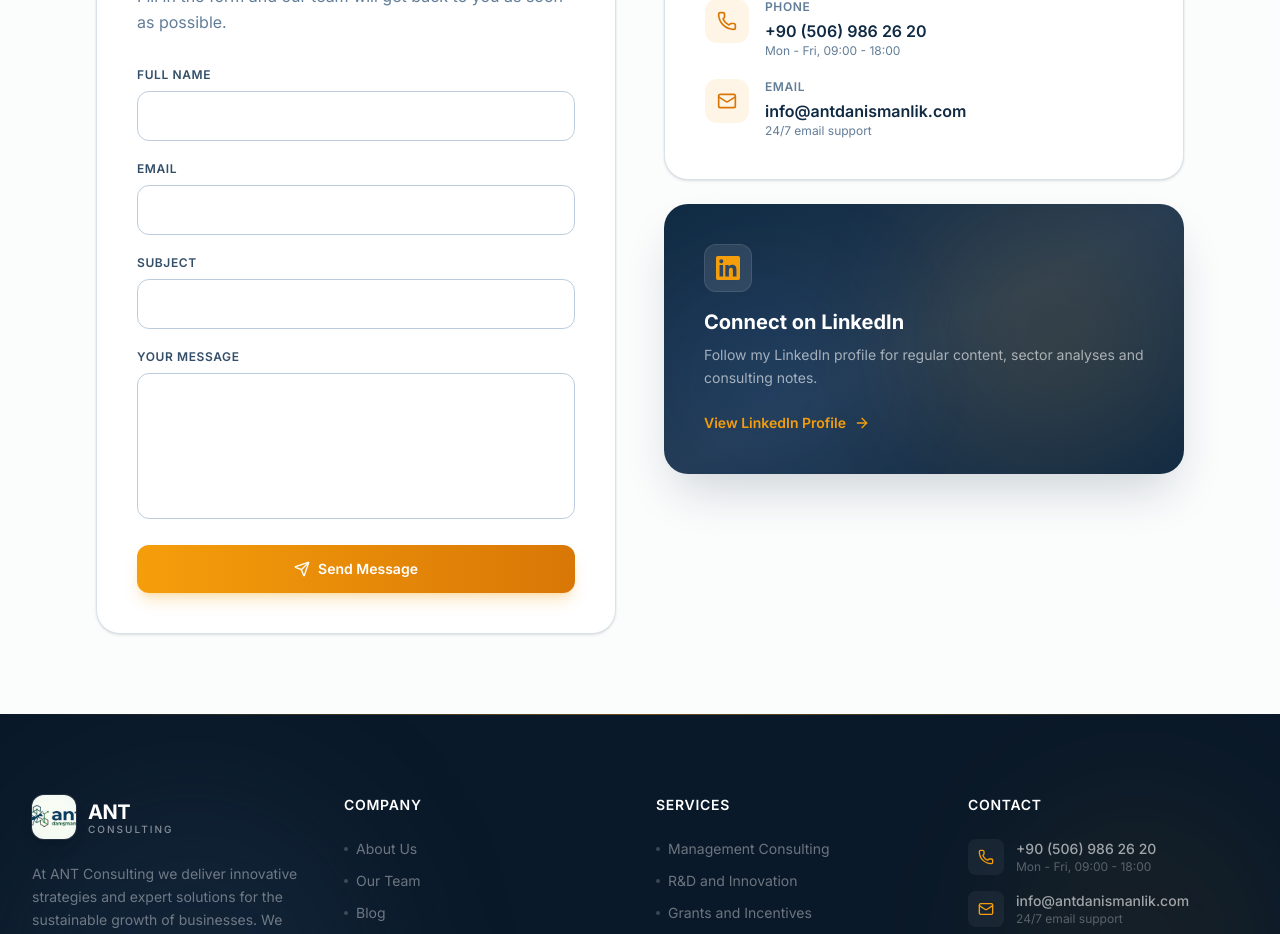
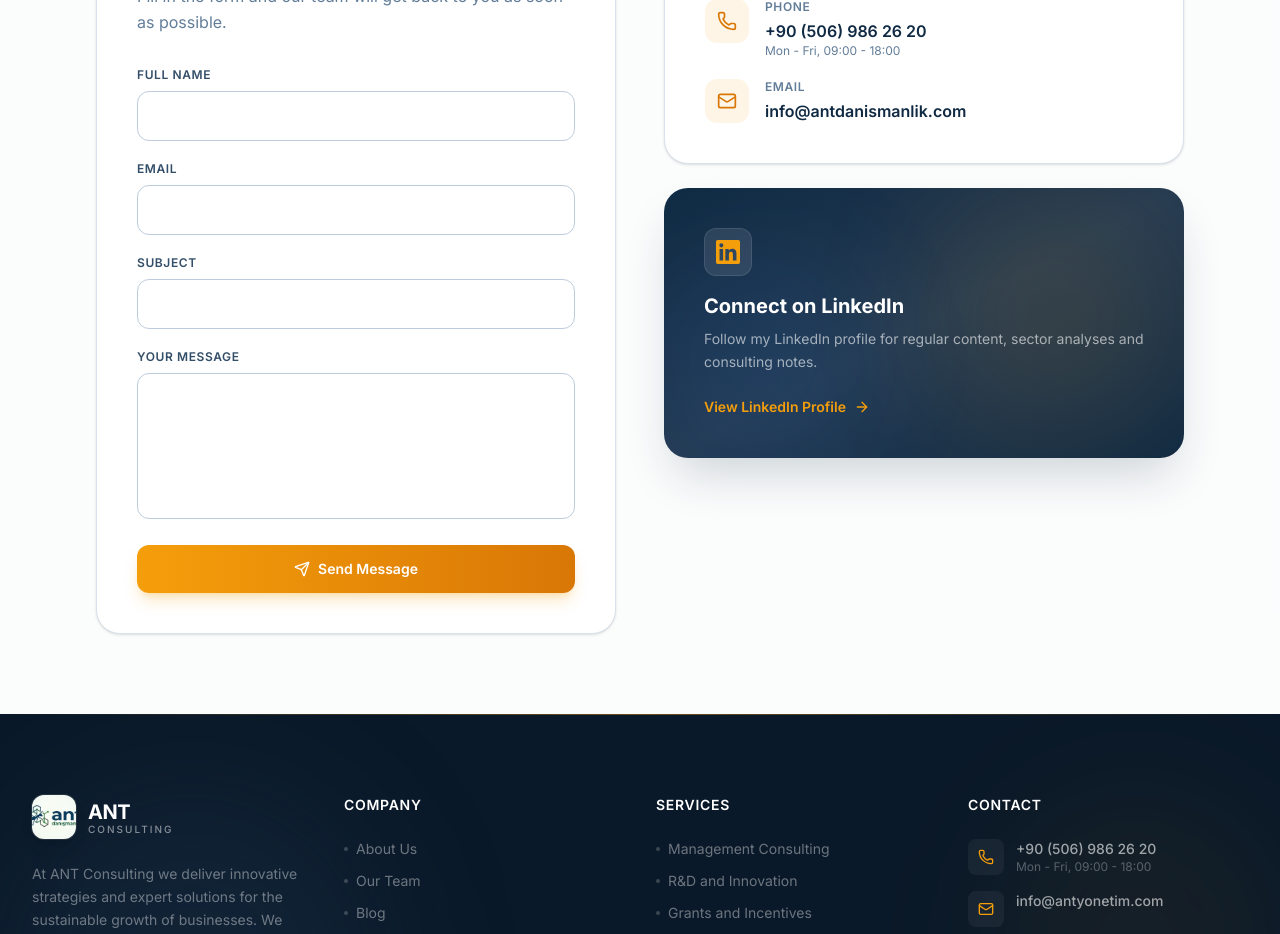
Before and after one commit to darkpaa/ant, a React (Vite) app: page /contact in a window 1280 px wide. Shown: the part 660-1594 px from the top of the page. Built offline with nearby package versions, Linux system fonts and the light colour scheme.

Commit message:
düzeltme

```diff
--- a/src/components/Footer.tsx
+++ b/src/components/Footer.tsx
@@ -120,7 +120,7 @@ const Footer: React.FC = () => {
               </li>
               <li>
                 <a
-                  href="mailto:info@antdanismanlik.com"
+                  href="mailto:info@antyonetim.com"
                   className="flex items-start gap-3 text-white/40 hover:text-white transition-colors duration-300 group"
                 >
                   <div className="w-9 h-9 rounded-lg bg-white/5 group-hover:bg-accent-400/10 flex items-center justify-center flex-shrink-0 transition-colors duration-300">
@@ -128,10 +128,7 @@ const Footer: React.FC = () => {
                   </div>
                   <div>
                     <div className="text-sm font-medium text-white/60 group-hover:text-white transition-colors">
-                      info@antdanismanlik.com
-                    </div>
-                    <div className="text-xs text-white/30">
-                      {t.footer.emailSupport}
+                      info@antyonetim.com
                     </div>
                   </div>
                 </a>
--- a/src/i18n/translations.ts
+++ b/src/i18n/translations.ts
@@ -120,9 +120,6 @@ export interface Dictionary {
     serviceLinks: { label: string; href: string }[];
     legalLinks: { label: string; href: string }[];
     workingHours: string;
-    emailSupport: string;
-    addressLine1: string;
-    addressLine2: string;
     copyright: (year: number) => string;
     madeIn: string;
   };
@@ -154,10 +151,7 @@ export interface Dictionary {
     infoPhoneLabel: string;
     infoPhoneSub: string;
     infoEmailLabel: string;
-    infoEmailSub: string;
-    infoAddressLabel: string;
-    infoAddressLine1: string;
-    infoAddressLine2: string;
+
     linkedinTitle: string;
     linkedinDescription: string;
     linkedinCta: string;
@@ -437,8 +431,6 @@ const tr: Dictionary = {
       { label: 'Çerez Politikası', href: '#' },
     ],
     workingHours: 'Pzt - Cum, 09:00 - 18:00',
-    addressLine1: 'Levent Mah. Büyükdere Cad.',
-    addressLine2: 'No: 185, Kat: 12, 34394 Şişli / İstanbul',
     copyright: (year) => `© ${year} ANT Danışmanlık. Tüm hakları saklıdır.`,
     madeIn: 'İstanbul’da hazırlanmıştır',
   },
@@ -807,9 +799,6 @@ const en: Dictionary = {
       { label: 'Cookie Policy', href: '#' },
     ],
     workingHours: 'Mon - Fri, 09:00 - 18:00',
-    emailSupport: '24/7 email support',
-    addressLine1: 'Levent Mah. Büyükdere Cad.',
-    addressLine2: 'No: 185, Floor 12, 34394 Şişli / Istanbul',
     copyright: (year) => `© ${year} ANT Consulting. All rights reserved.`,
     madeIn: '',
   },
@@ -904,10 +893,6 @@ const en: Dictionary = {
     infoPhoneLabel: 'Phone',
     infoPhoneSub: 'Mon - Fri, 09:00 - 18:00',
     infoEmailLabel: 'Email',
-    infoEmailSub: '24/7 email support',
-    infoAddressLabel: 'Office Address',
-    infoAddressLine1: 'Levent Mah. Büyükdere Cad.',
-    infoAddressLine2: 'No: 185, Floor 12, 34394 Şişli / Istanbul',
     linkedinTitle: 'Connect on LinkedIn',
     linkedinDescription:
       'Follow my LinkedIn profile for regular content, sector analyses and consulting notes.',
--- a/src/pages/Contact.tsx
+++ b/src/pages/Contact.tsx
@@ -214,9 +214,6 @@ const Contact: React.FC = () => {
                       <div className="text-navy-900 font-semibold group-hover:text-accent-600 transition-colors">
                         info@antdanismanlik.com
                       </div>
-                      <div className="text-xs text-navy-500">
-                        {t.contact.infoEmailSub}
-                      </div>
                     </div>
                   </a>
                 </li>
```
